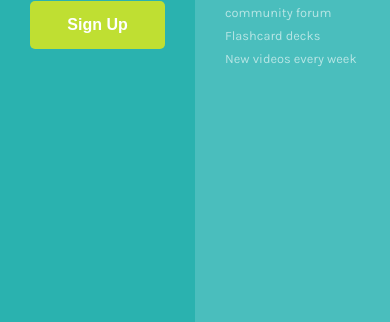
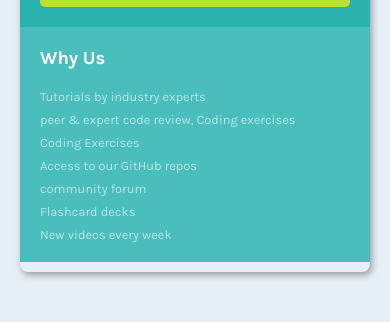
Before and after one commit to abichukan/Pricing-card-challenge, a plain HTML site: page index.html in a window 390 px wide. Shown: the part 582-904 px from the top of the page. After the commit the page ends 844 px from the top, so only its background shows below. Drawn offline with Linux system fonts and the light colour scheme; a web font is replaced by a local one.

Commit message:
Update style.css

```diff
--- a/style.css
+++ b/style.css
@@ -13,14 +13,13 @@ html, body{
 
 /*main-container*/
 
-.main-cointainer{
+.main-container{
 	width: 800px;
 	height: 460px;
-	background-color:black;
   margin: 0 auto;
 	padding: 0;
   box-sizing: border-box;
-	box-shadow: 2px 3px 7px rgba(0, 0, 0, 0, 0.35);
+	box-shadow: 2px 3px 7px rgba(0, 0, 0, 0.35);
 	border-radius:8px;
 	overflow: hidden;
 }
@@ -66,6 +65,7 @@ h2 {
 	height:57%;
 	margin: 0;
 	display: flex;
+	box-sizing: border-box;
 }
 
 .sub-container1, .sub-container2 {
@@ -75,6 +75,7 @@ h2 {
 	vertical-align: top;
   margin: 0;
   padding: 30px;
+	box-sizing: border-box;
 }
 
 .sub-container1{
@@ -157,3 +158,22 @@ button:hover {
     margin: 8px 0px 0px 0px;
     padding: 0;
 }
+
+@media (max-width:800px){
+	.sub-container1, .sub-container2{
+			width: 100%;
+			height: auto;
+			padding:20px
+	}
+	.main-container{
+		width:100%;
+		height:auto;
+  	}
+	.second-container{
+		flex-direction:column;
+		width:100%;
+	}
+	html, body{
+		margin:10px;
+	}
+}
```
